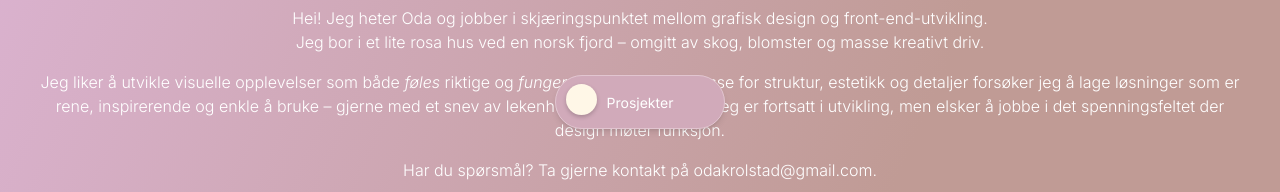
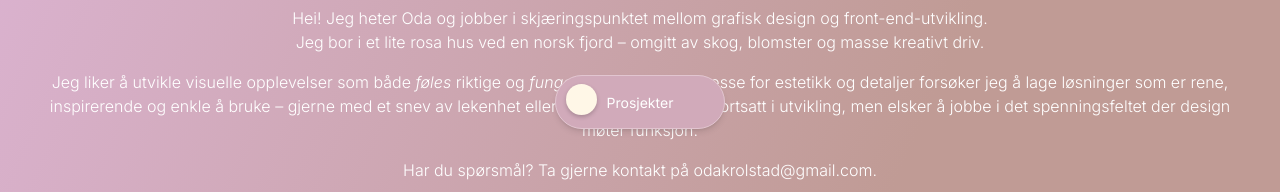
Before and after one commit to Kittypoda/Portfolio, a React (Vite) app: page / in a window 1280 px wide. Shown: the part 495-687 px from the top of the page. Built offline with nearby package versions, Linux system fonts and the light colour scheme; a web font is replaced by a local one.

Commit message:
updating bio

```diff
--- a/src/pages/About.jsx
+++ b/src/pages/About.jsx
@@ -20,7 +20,7 @@ function About({ language }) {
   </p>
           <p className="mb-4">
             Jeg liker å utvikle visuelle opplevelser som både <em>føles</em> riktige og <em>fungerer</em> godt.
-            Med interesse for struktur, estetikk og detaljer forsøker jeg å lage løsninger som er rene, inspirerende og enkle å bruke – gjerne med et snev av lekenhet eller personlighet.
+            Med interesse for estetikk og detaljer forsøker jeg å lage løsninger som er rene, inspirerende og enkle å bruke – gjerne med et snev av lekenhet eller personlighet.
             Jeg er fortsatt i utvikling, men elsker å jobbe i det spenningsfeltet der design møter funksjon.
           </p>
 
@@ -36,7 +36,7 @@ function About({ language }) {
             </p>
             <p className="mb-4">
               I enjoy creating visual experiences that both <em>feel</em> right and <em>function</em> well.
-              With an interest in structure, aesthetics, and detail, I aim to build solutions that are clean, inspiring, and easy to use – often with a touch of playfulness or personality.
+              With an interest in aesthetics, and detail, I aim to build solutions that are clean, inspiring, and easy to use – often with a touch of playfulness or personality.
               I’m still learning and growing, but I love working in the space where design meets functionality.
             </p>
             <p>
```
